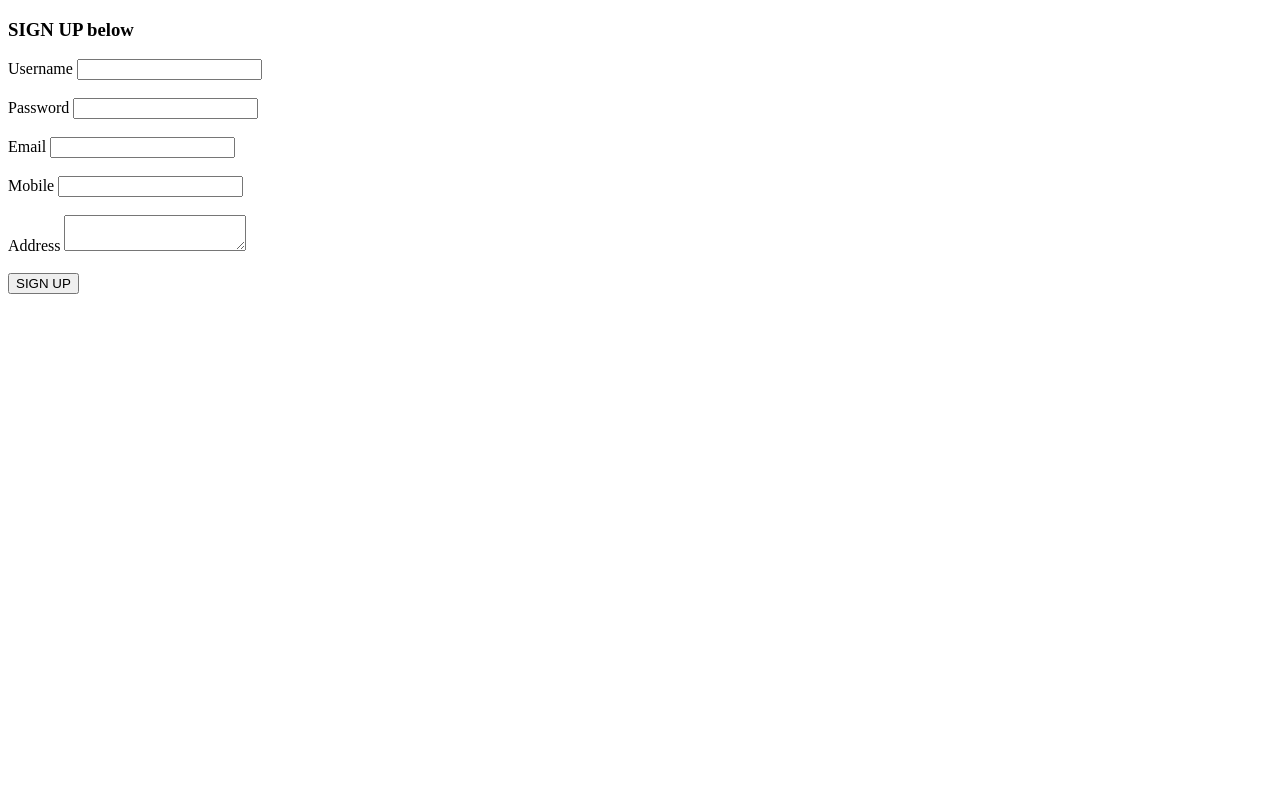
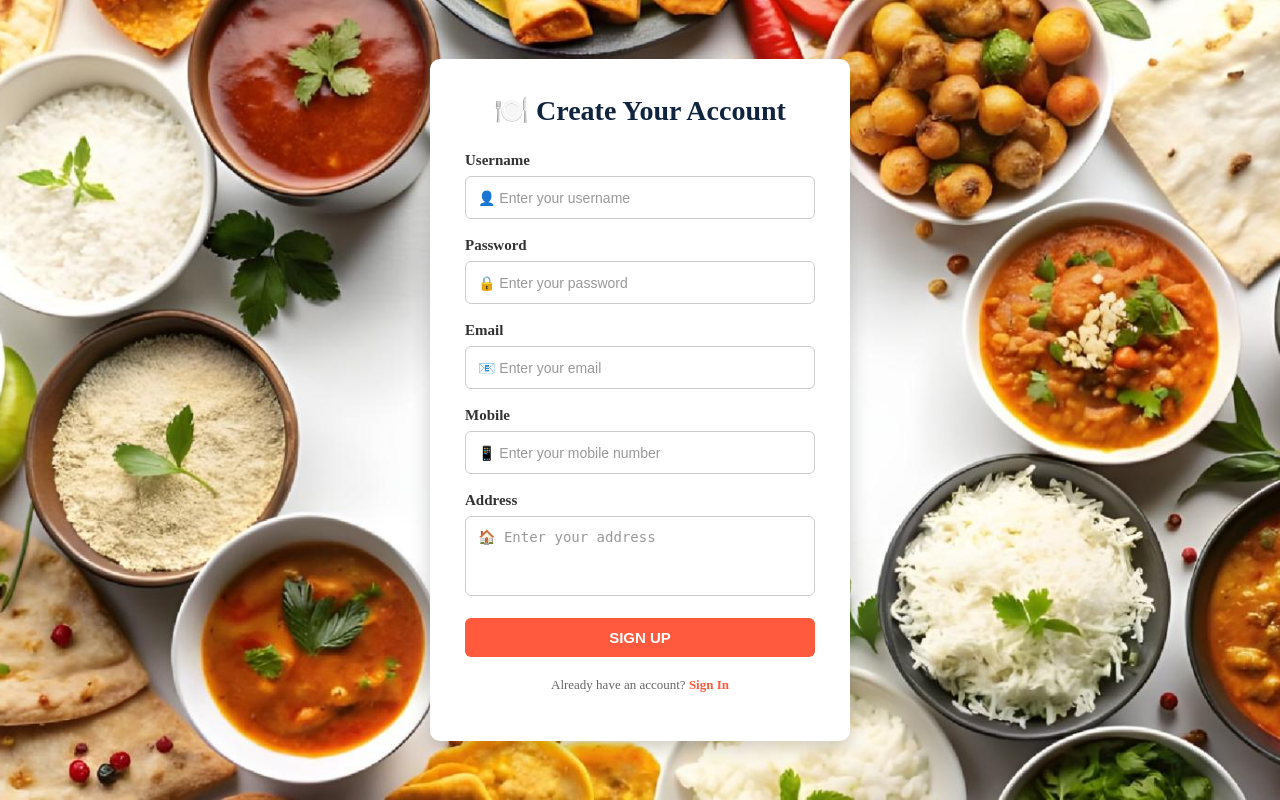
Before and after one commit to Sulaim-Saadath/Feasto, a Django app: page /open_signup in a window 1280 px wide. Run offline with Django 5.2, Linux system fonts and the light colour scheme.

Commit message:
working on UI

```diff
--- a/feastoApp/Templates/signup.html
+++ b/feastoApp/Templates/signup.html
@@ -4,27 +4,59 @@
     <meta charset="UTF-8" />
     <meta name="viewport" content="width=device-width, initial-scale=1.0" />
     <title>Sign Up</title>
+    {% load static %}
+    <link href="{% static 'sign_up.css' %}" rel="stylesheet" />
   </head>
   <body>
-    <h3>SIGN UP below</h3>
+    <div class="signup-container">
+      <h3>🍽️ Create Your Account</h3>
       <form action="{% url 'signup' %}" method="POST">
         {% csrf_token %}
+        <div class="form-group">
           <label>Username</label>
-      <input type="text" name="username" />
-      <br /><br />
+          <input
+            type="text"
+            name="username"
+            placeholder="👤 Enter your username"
+          />
+        </div>
+
+        <div class="form-group">
           <label>Password</label>
-      <input type="password" name="password" />
-      <br /><br />
+          <input
+            type="password"
+            name="password"
+            placeholder="🔒 Enter your password"
+          />
+        </div>
+
+        <div class="form-group">
           <label>Email</label>
-      <input type="email" name="email" />
-      <br /><br />
+          <input type="email" name="email" placeholder="📧 Enter your email" />
+        </div>
+
+        <div class="form-group">
           <label>Mobile</label>
-      <input type="text" name="mobile" />
-      <br /><br />
+          <input
+            type="text"
+            name="mobile"
+            placeholder="📱 Enter your mobile number"
+          />
+        </div>
+
+        <div class="form-group">
           <label>Address</label>
-      <textarea name="address"></textarea>
-      <br /><br />
+          <textarea
+            name="address"
+            placeholder="🏠 Enter your address"
+          ></textarea>
+        </div>
         <button type="submit">SIGN UP</button>
       </form>
+      <p class="signin-text">
+        Already have an account?
+        <a href="{% url 'signin' %}">Sign In</a>
+      </p>
+    </div>
   </body>
 </html>
--- /dev/null
+++ b/feastoApp/static/sign_up.css
@@ -0,0 +1,116 @@
+body {
+  margin: 0;
+  min-height: 100vh;
+
+  background-image: url("/static/images/Indian_Cusine.jpg");
+  background-size: cover;
+  background-position: center;
+  background-repeat: no-repeat;
+  position: relative;
+  display: flex;
+  justify-content: center;
+  align-items: center;
+}
+
+.signup-container {
+  position: relative;
+  z-index: 1;
+  width: 420px;
+  background-color: white;
+  padding: 35px;
+  border-radius: 10px;
+  box-sizing: border-box;
+  box-shadow: 0 5px 20px rgba(0, 0, 0, 0.2);
+}
+
+.signup-container form {
+  display: flex;
+  flex-direction: column;
+}
+
+.form-group {
+  margin-bottom: 18px;
+}
+
+.signup-container h3 {
+  text-align: center;
+  margin-top: 0;
+  margin-bottom: 25px;
+  color: #10243e;
+  font-size: 28px;
+}
+
+.signup-container label {
+  display: block;
+  margin-bottom: 7px;
+  color: #333;
+  font-size: 15px;
+  font-weight: 600;
+}
+
+.signup-container input,
+.signup-container textarea {
+  width: 100%;
+  padding: 12px;
+  border: 1px solid #ccc;
+  border-radius: 6px;
+  font-size: 15px;
+  outline: none;
+  box-sizing: border-box;
+}
+.signup-container input:focus,
+.signup-container textarea:focus {
+  border-color: #ff5a3d;
+  box-shadow: 0 0 5px rgba(255, 90, 61, 0.3);
+}
+
+.signup-container input::placeholder,
+.signup-container textarea::placeholder {
+  color: #999;
+  font-size: 14px;
+}
+
+.signup-container textarea {
+  height: 80px;
+  resize: none;
+}
+
+.signup-container button {
+  width: 100%;
+  padding: 11px;
+  background-color: #ff5a3d;
+  color: white;
+  border: none;
+  border-radius: 6px;
+  font-size: 15px;
+  font-weight: bold;
+  cursor: pointer;
+}
+
+.signup-container button:hover {
+  background-color: #e94b30;
+}
+
+.signin-text {
+  text-align: center;
+  margin-top: 20px;
+  color: #666;
+  font-size: 13px;
+}
+
+.signin-text a {
+  color: #ff5a3d;
+  text-decoration: none;
+  font-weight: bold;
+}
+
+.signin-text a:hover {
+  text-decoration: underline;
+}
+
+@media (max-width: 500px) {
+  .signup-container {
+    width: 90%;
+    padding: 25px;
+  }
+}
```
Also changed, not shown: feastoApp/static/sign_in.css (+12 -0 lines), feastoApp/static/images/Indian_Cusine.jpg (added). Lines whose indentation alone changed are shown as unchanged.
